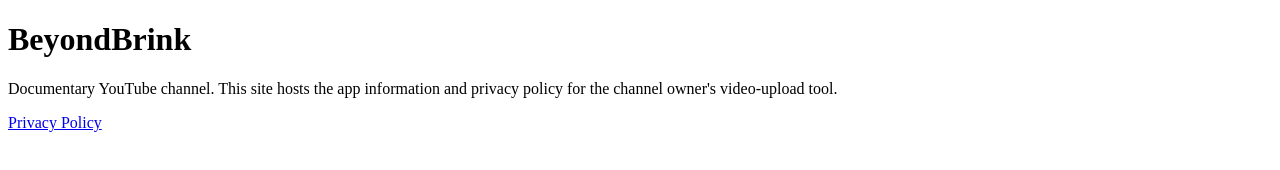
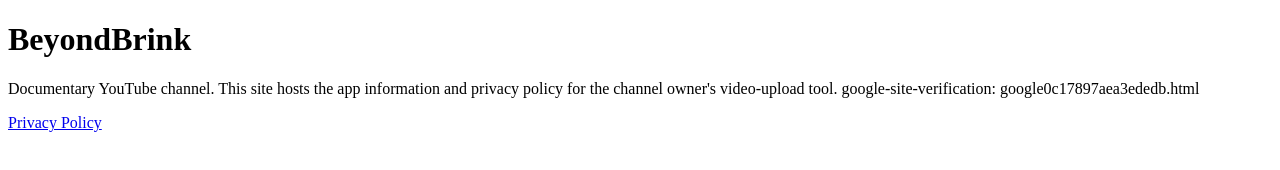
Before and after one commit to beyondbrink/beyondbrink.github.io, a plain HTML site: page index.html in a window 1280 px wide. Drawn offline with Linux system fonts and the light colour scheme.

Commit message:
Update index.html

```diff
--- a/index.html
+++ b/index.html
@@ -1,5 +1,6 @@
 <!doctype html><html><head><meta charset="utf-8"><title>BeyondBrink</title></head>
 <body><h1>BeyondBrink</h1>
 <p>Documentary YouTube channel. This site hosts the app information and privacy
-policy for the channel owner's video-upload tool.</p>
+policy for the channel owner's video-upload tool.
+google-site-verification: google0c17897aea3ededb.html</p>
 <p><a href="privacy.html">Privacy Policy</a></p></body></html>
```
